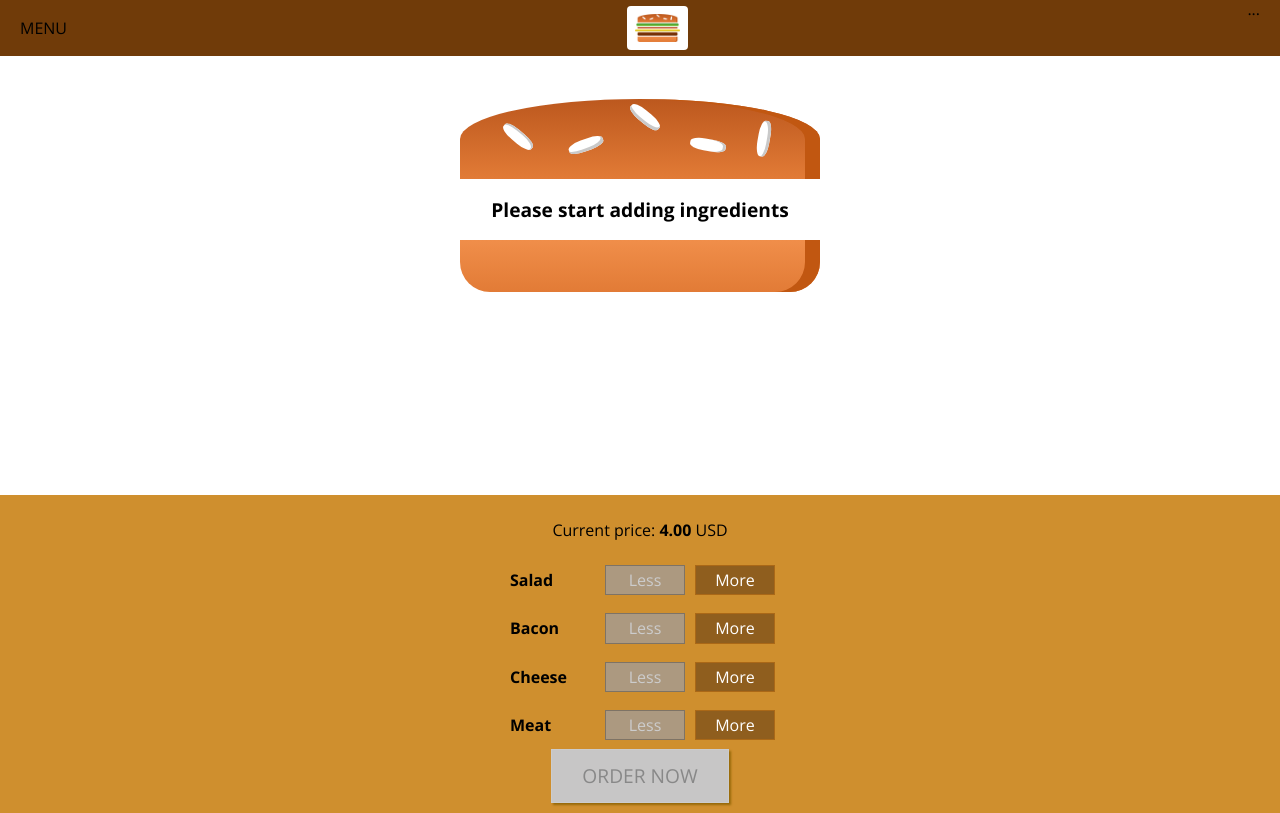
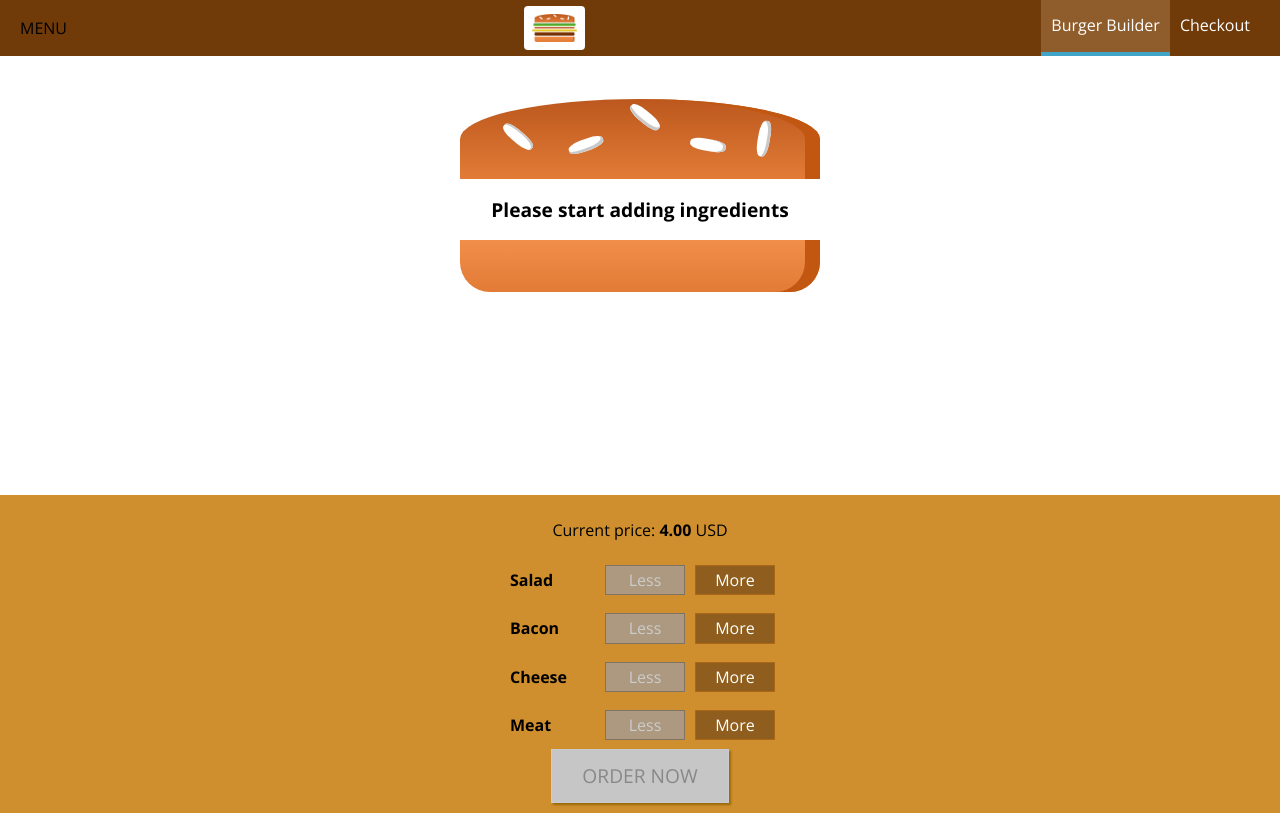
Before and after one commit to Serilian/burger-builder, a React app: page /checkout in a window 1280 px wide. Built offline with nearby package versions, Linux system fonts and the light colour scheme.

Commit message:
Adding Navigation Items

```diff
--- /dev/null
+++ b/src/components/Navigation/NavigationItems/NavigationItem/NavigationItem.js
@@ -0,0 +1,18 @@
+import React from 'react';
+import './NavigationItem.scss';
+
+
+const navigationItem = (props) => {
+    return (
+        <li className="navigation-item"><a
+            href={props.link}
+            className={props.active ? "active" : null}
+        >
+
+            {props.children}
+        </a>
+        </li>
+    )
+};
+
+export default navigationItem;
--- /dev/null
+++ b/src/components/Navigation/NavigationItems/NavigationItem/NavigationItem.scss
@@ -0,0 +1,26 @@
+.navigation-item {
+  margin: 0;
+  box-sizing: border-box;
+  display: flex;
+  height: 100%;
+  width: auto;
+  align-items: center;
+
+  a {
+    color: white;
+    text-decoration: none;
+    height: 100%;
+    padding: 16px 10px;
+    border-bottom: 4px solid transparent;
+    box-sizing: border-box;
+    display: block;
+
+    &:hover, &:active, &.active {
+      background-color: #8f5c2c;
+      border-bottom: 4px solid #40a4c8;
+      color: white;
+    }
+
+  }
+
+}
--- /dev/null
+++ b/src/components/Navigation/NavigationItems/NavigationItems.js
@@ -0,0 +1,16 @@
+import React from 'react';
+import './NavigationItems.scss'
+import NavigationItem from './NavigationItem/NavigationItem'
+
+const navigationItems = (props) => {
+    return (
+        <ul className="navigation-items">
+            <NavigationItem
+                link="/" active>Burger Builder</NavigationItem>
+            <NavigationItem
+                link="/" active={false}>Checkout</NavigationItem>
+        </ul>
+    )
+};
+
+export default navigationItems;
--- /dev/null
+++ b/src/components/Navigation/NavigationItems/NavigationItems.scss
@@ -0,0 +1,8 @@
+.navigation-items {
+  margin: 0;
+  padding: 0;
+  list-style: none;
+  display: flex;
+  align-items: center;
+  height: 100%;
+}
--- a/src/components/Navigation/Toolbar/Toolbar.js
+++ b/src/components/Navigation/Toolbar/Toolbar.js
@@ -1,6 +1,8 @@
 import React from 'react';
 import './Toolbar.scss'
 import Logo from '../../Logo/Logo'
+import NavigationItems from '../NavigationItems/NavigationItems'
+
 
 const toolbar = (props) => {
     return (
@@ -8,7 +10,7 @@
             <div>MENU</div>
             <Logo/>
             <nav>
-                ...
+                <NavigationItems/>
             </nav>
         </header>
     )
```
